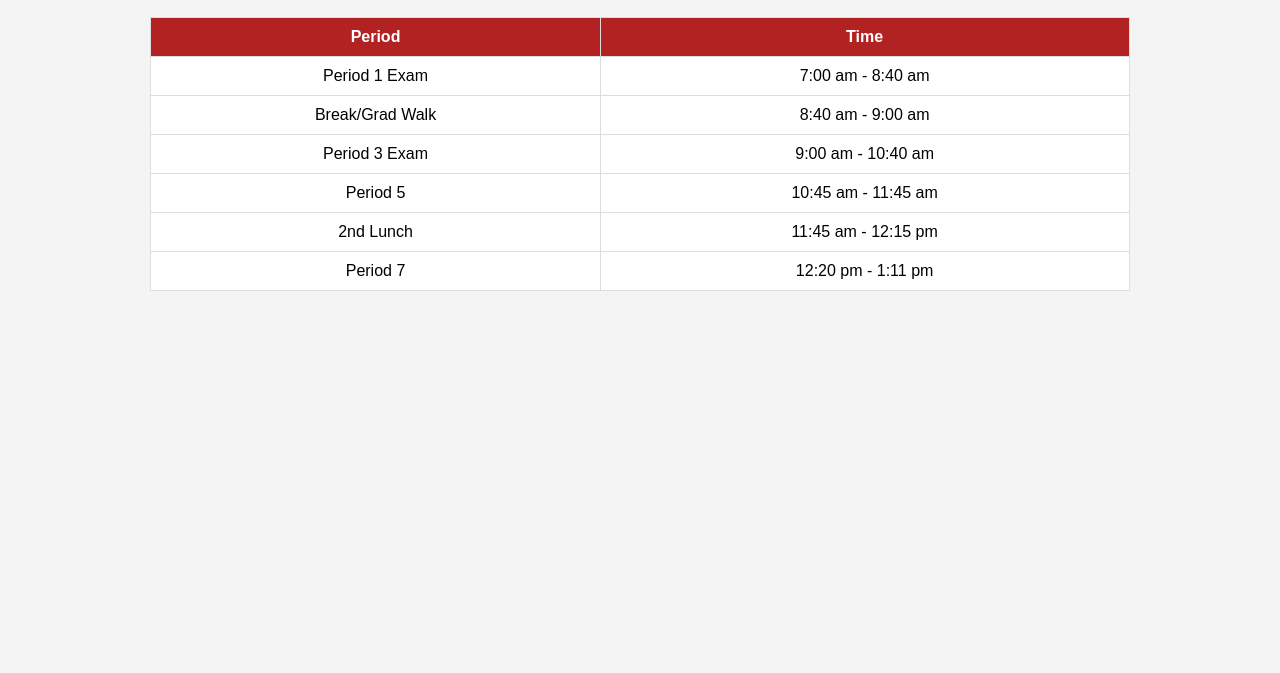
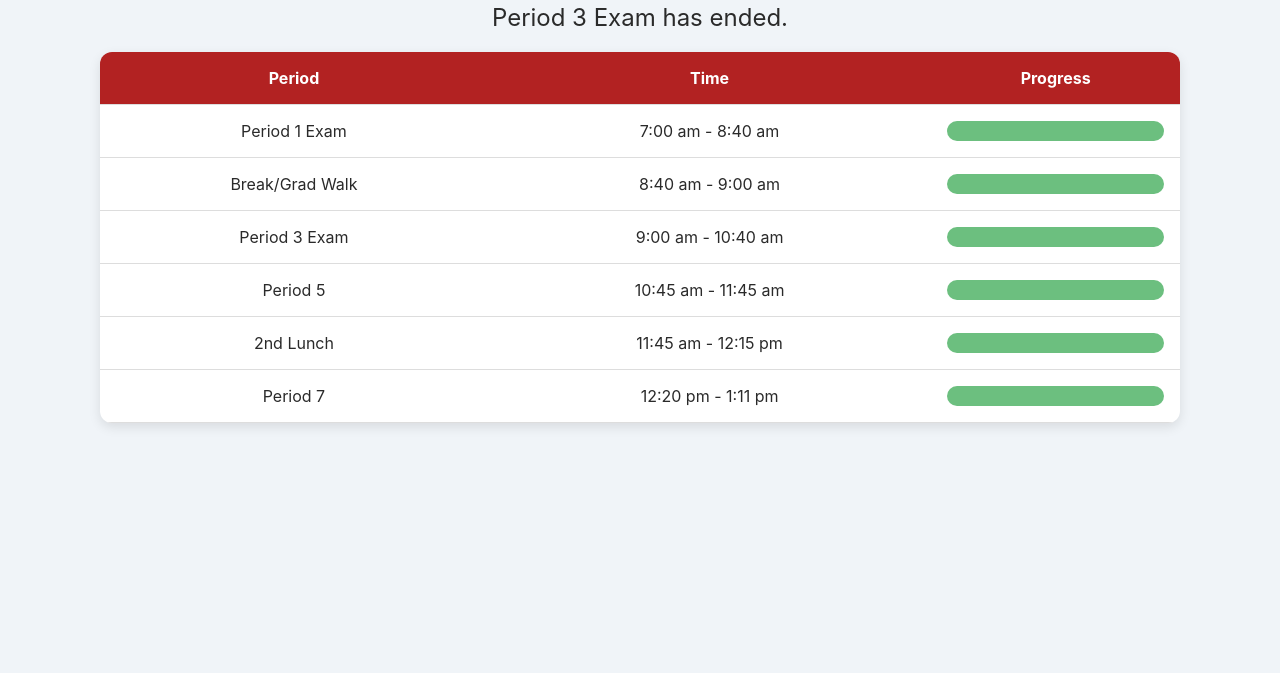
Before and after one commit to msciuca/tuesday_exam_sched, a plain HTML site: page index.html in a window 1280 px wide. Shown: the part 127-800 px from the top of the page. Drawn offline with Linux system fonts and the light colour scheme.

Commit message:
Update index.html

```diff
--- a/index.html
+++ b/index.html
@@ -5,35 +5,64 @@
     <meta name="viewport" content="width=device-width, initial-scale=1.0">
     <title>Tuesday Exam Schedule - Second Lunch with Timer</title>
     <style>
+        :root {
+            --clr-bg: #f0f4f8;
+            --clr-primary: #6cbf7f;
+            --clr-warning: #ffd95e;
+            --clr-danger: #f25c54;
+            --clr-text: #2a2a2a;
+            --clr-accent: #ffffff;
+            --radius: 0.75rem;
+            --transition: 0.3s;
+        }
         body {
-            font-family: Arial, sans-serif;
-            background-color: #f4f4f4;
+            font-family: 'Inter', sans-serif;
+            background-color: var(--clr-bg);
+            color: var(--clr-text);
             text-align: center;
-            padding: 20px;
+            padding: 2rem;
+        }
+        h2 {
+            font-family: 'Fredoka', sans-serif;
+            color: var(--clr-primary);
+            font-size: 2rem;
+        }
+        #timer {
+            font-size: 1.5rem;
+            margin-bottom: 20px;
+            color: var(--clr-text);
         }
         table {
             margin: 0 auto;
             border-collapse: collapse;
-            width: 80%;
+            width: 90%;
+            background-color: var(--clr-accent);
+            border-radius: var(--radius);
+            overflow: hidden;
+            box-shadow: 0 4px 12px rgba(0, 0, 0, 0.1);
         }
         th, td {
-            padding: 10px;
-            border: 1px solid #ddd;
+            padding: 1rem;
+            border-bottom: 1px solid #ddd;
         }
         th {
             background-color: #b22222;
             color: white;
         }
-        td {
-            background-color: white;
+        .highlight {
+            background-color: var(--clr-warning);
         }
-        .highlight {
-            background-color: #ffeb3b;
+        .progress-bar {
+            background-color: #e0e4e8;
+            border-radius: var(--radius);
+            overflow: hidden;
+            height: 1.25rem;
         }
-        #timer {
-            font-size: 24px;
-            margin-bottom: 20px;
-            color: #333;
+        .progress {
+            height: 100%;
+            width: 0;
+            background-color: var(--clr-primary);
+            transition: width 1s linear;
         }
     </style>
 </head>
@@ -46,30 +75,37 @@
     <tr>
         <th>Period</th>
         <th>Time</th>
+        <th>Progress</th>
     </tr>
     <tr id="period1">
         <td>Period 1 Exam</td>
         <td>7:00 am - 8:40 am</td>
+        <td><div class="progress-bar"><div class="progress" id="bar-period1"></div></div></td>
     </tr>
     <tr id="break">
         <td>Break/Grad Walk</td>
         <td>8:40 am - 9:00 am</td>
+        <td><div class="progress-bar"><div class="progress" id="bar-break"></div></div></td>
     </tr>
     <tr id="period3">
         <td>Period 3 Exam</td>
         <td>9:00 am - 10:40 am</td>
+        <td><div class="progress-bar"><div class="progress" id="bar-period3"></div></div></td>
     </tr>
     <tr id="period5">
         <td>Period 5</td>
         <td>10:45 am - 11:45 am</td>
+        <td><div class="progress-bar"><div class="progress" id="bar-period5"></div></div></td>
     </tr>
     <tr id="lunch2">
         <td>2nd Lunch</td>
         <td>11:45 am - 12:15 pm</td>
+        <td><div class="progress-bar"><div class="progress" id="bar-lunch2"></div></div></td>
     </tr>
     <tr id="period7">
         <td>Period 7</td>
         <td>12:20 pm - 1:11 pm</td>
+        <td><div class="progress-bar"><div class="progress" id="bar-period7"></div></div></td>
     </tr>
 </table>
 
@@ -97,6 +133,41 @@ function highlightCurrentPeriod() {
     });
 }
 
+function updateProgressBars() {
+    const periods = [
+        {id: "period1", start: "07:00", end: "08:40"},
+        {id: "break", start: "08:40", end: "09:00"},
+        {id: "period3", start: "09:00", end: "10:40"},
+        {id: "period5", start: "10:45", end: "11:45"},
+        {id: "lunch2", start: "11:45", end: "12:15"},
+        {id: "period7", start: "12:20", end: "13:11"},
+    ];
+
+    const now = new Date();
+
+    function parseTime(str) {
+        const [h, m] = str.split(":").map(Number);
+        const d = new Date();
+        d.setHours(h, m, 0, 0);
+        return d;
+    }
+
+    periods.forEach(p => {
+        const start = parseTime(p.start);
+        const end = parseTime(p.end);
+        let pct = 0;
+
+        if (now >= start && now <= end) {
+            pct = ((now - start) / (end - start)) * 100;
+        } else if (now > end) {
+            pct = 100;
+        }
+
+        const bar = document.getElementById("bar-" + p.id);
+        if (bar) bar.style.width = `${pct}%`;
+    });
+}
+
 function updateTimer() {
     const endTime = new Date();
     endTime.setHours(10, 40, 0); // Period 3 ends at 10:40 AM
@@ -113,10 +184,14 @@ function updateTimer() {
     }
 }
 
-setInterval(highlightCurrentPeriod, 60000);
-setInterval(updateTimer, 1000);
+setInterval(() => {
+    highlightCurrentPeriod();
+    updateProgressBars();
+    updateTimer();
+}, 1000);
 
 highlightCurrentPeriod();
+updateProgressBars();
 updateTimer();
 </script>
 
```
